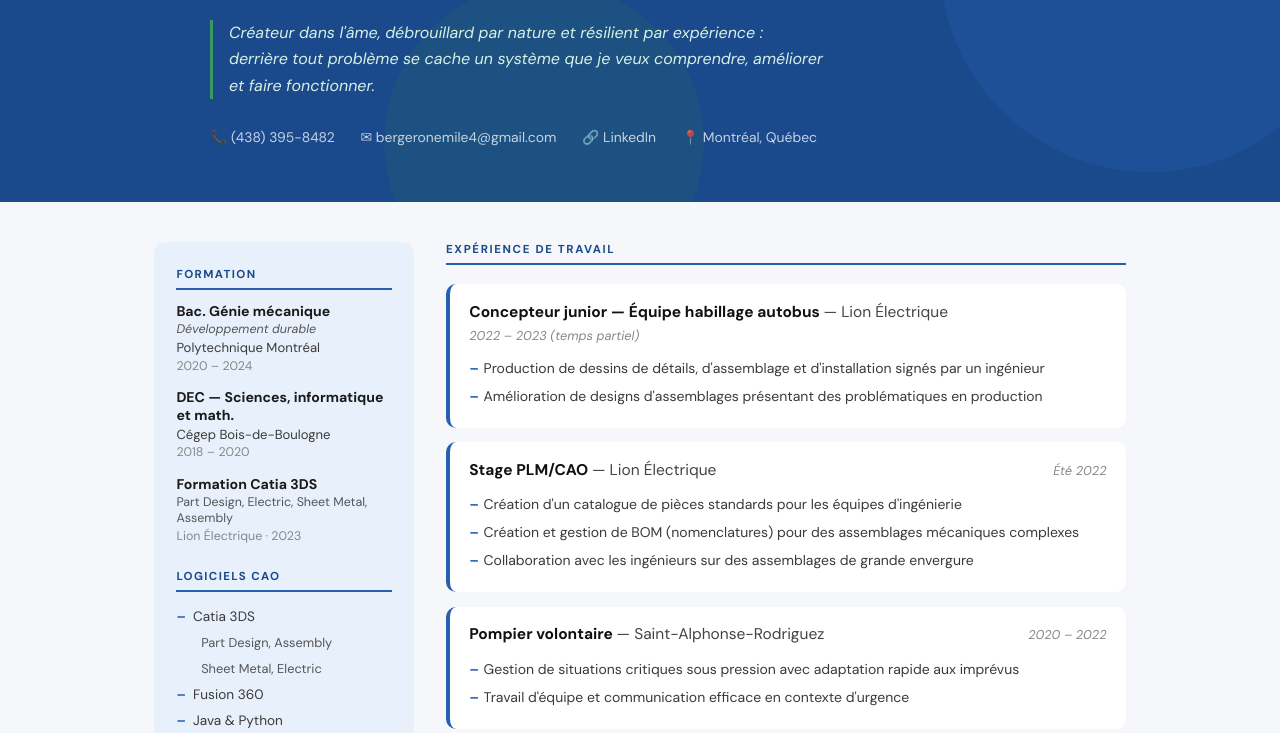
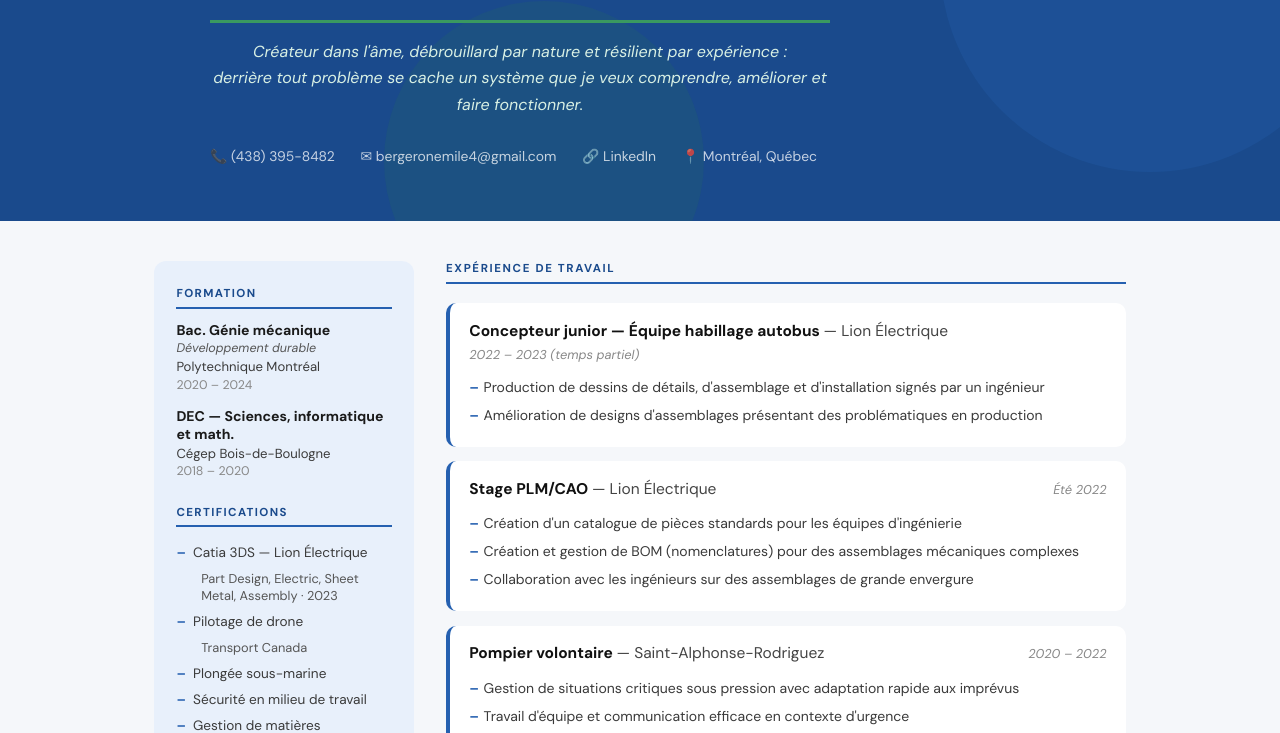
Before and after one commit to emile163/emile_bergeron, a plain HTML site: page index.html in a window 1280 px wide. Shown: the part 226-959 px from the top of the page. Drawn offline with Linux system fonts and the light colour scheme.

Commit message:
Add files via upload

```diff
--- a/index.html
+++ b/index.html
@@ -119,7 +119,7 @@
   <div class="hero-inner">
     <h1 class="hero-name">Émile Bergeron</h1>
     <p class="hero-title">CPI en génie mécanique &nbsp;·&nbsp; Polyvalent &amp; Créatif</p>
-    <p class="hero-tagline">
+    <p class="hero-tagline" style="text-align:center; border-left:none; padding-left:0; border-top: 3px solid var(--vert-moyen); padding-top: 1rem;">
       Créateur dans l'âme, débrouillard par nature et résilient par expérience :<br>
       derrière tout problème se cache un système que je veux comprendre, améliorer et faire fonctionner.
     </p>
@@ -151,12 +151,21 @@
           <span style="font-size:.82rem; color:#3a3a3a;">Cégep Bois-de-Boulogne</span>
           <span style="font-size:.78rem; color:#888;">2018 – 2020</span>
         </div>
-        <div style="display:flex; flex-direction:column; gap:.1rem;">
-          <strong style="font-size:.88rem; color:#1a1a1a;">Formation Catia 3DS</strong>
-          <span style="font-size:.78rem; color:#555;">Part Design, Electric, Sheet Metal, Assembly</span>
-          <span style="font-size:.78rem; color:#888;">Lion Électrique · 2023</span>
-        </div>
       </div>
+    </div>
+
+    <!-- CERTIFICATIONS -->
+    <div class="sidebar-section">
+      <p class="sidebar-label">Certifications</p>
+      <ul>
+        <li>Catia 3DS — Lion Électrique</li>
+        <li class="sub">Part Design, Electric, Sheet Metal, Assembly · 2023</li>
+        <li>Pilotage de drone</li>
+        <li class="sub">Transport Canada</li>
+        <li>Plongée sous-marine</li>
+        <li>Sécurité en milieu de travail</li>
+        <li>Gestion de matières dangereuses</li>
+      </ul>
     </div>
 
     <!-- LOGICIELS CAO -->
@@ -262,7 +271,7 @@
       </div>
     </section>
 
-    <section class="cv-section" id="projets">
+    <section class="cv-section" id="projets" style="margin-top: 3.5rem;">
       <h2 class="section-title">Projets</h2>
 
       <div class="entry project">
```
